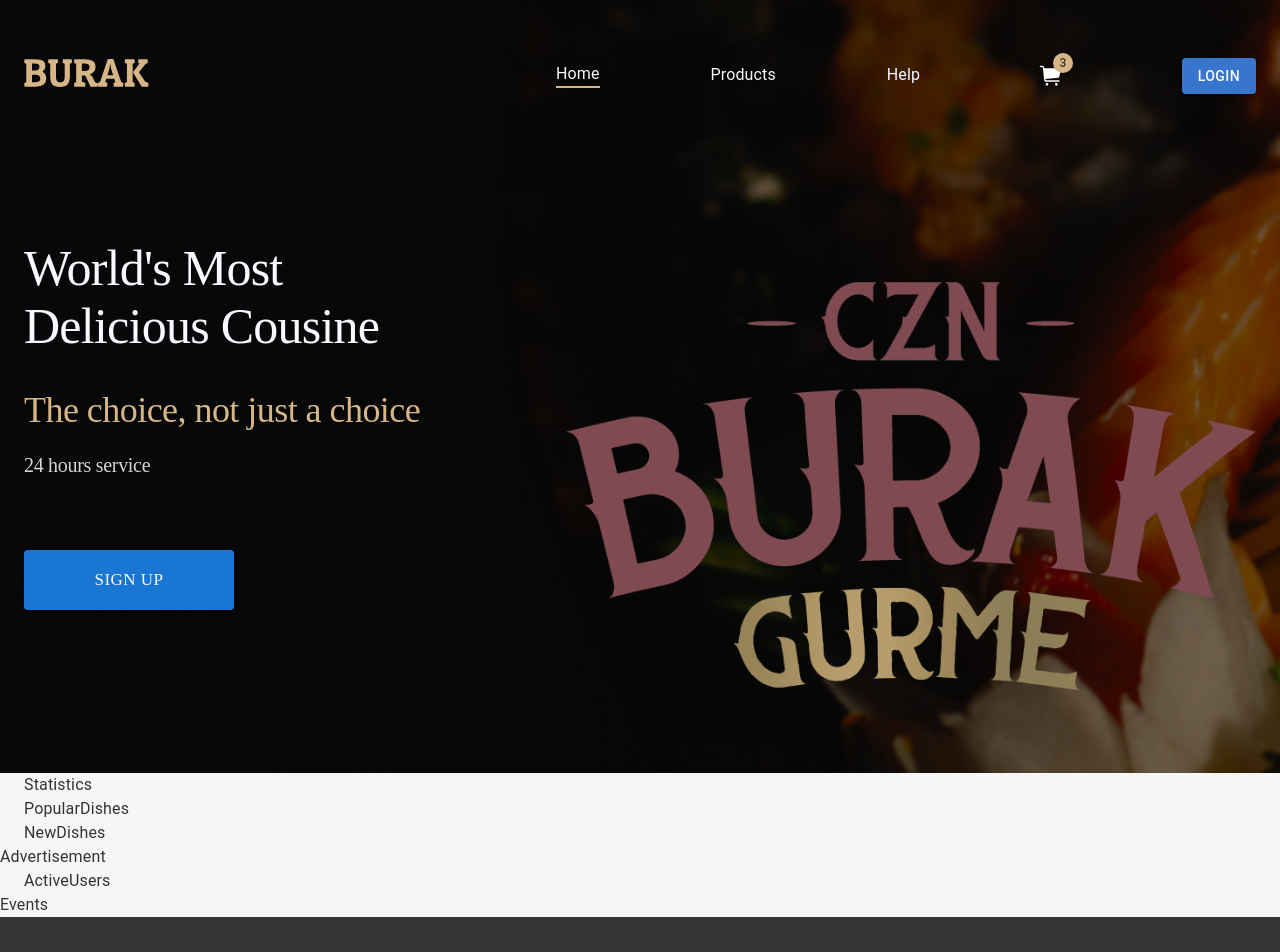
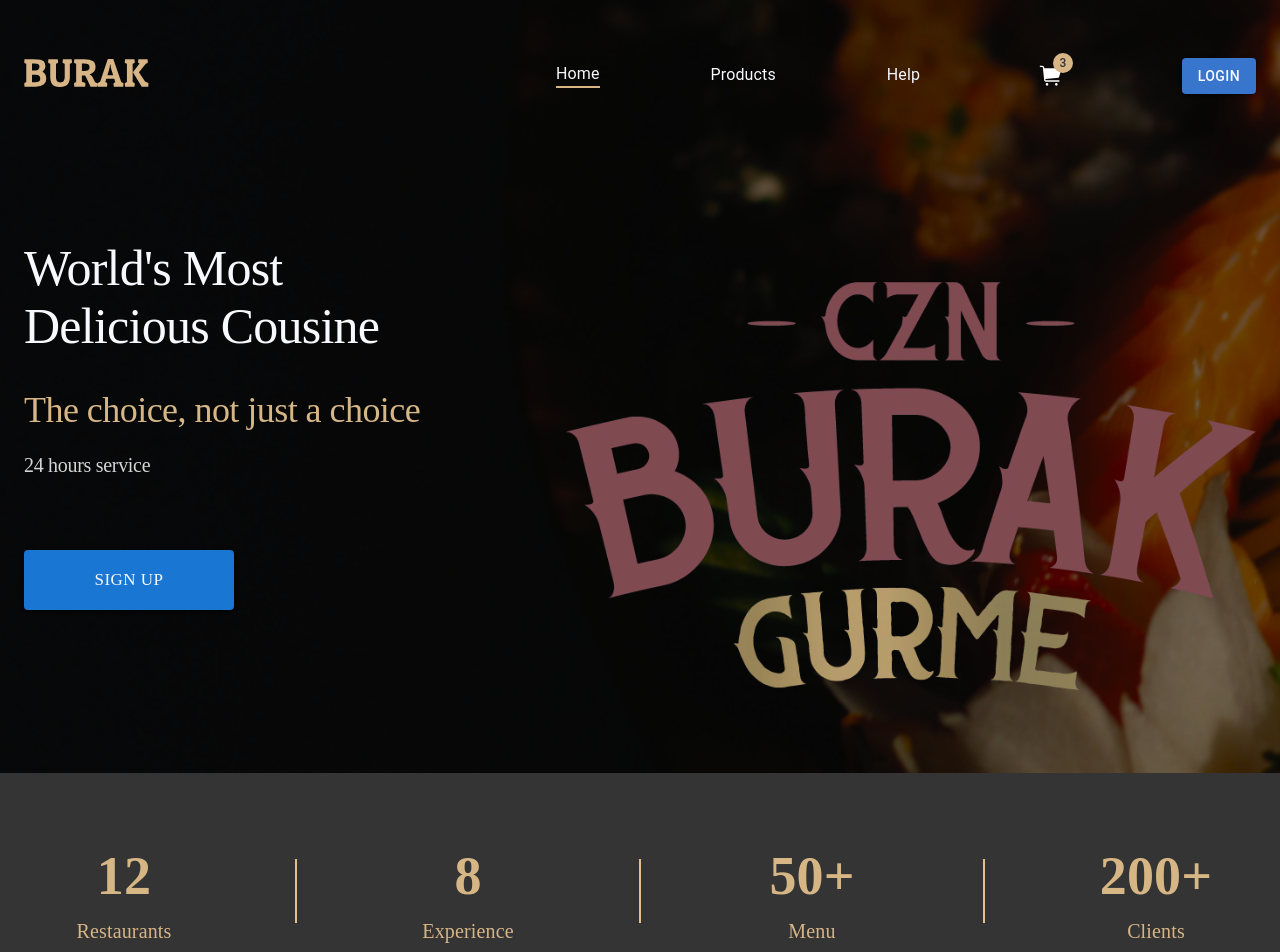
Before and after one commit to ismatbektaylonov-boop/burak-react, a React (Create React App) app: page / in a window 1280 px wide. Shown: the top 952 px of the page. Built offline with nearby package versions, Linux system fonts and the light colour scheme.

Commit message:
fix: modify statistics sectional component

```diff
--- /dev/null
+++ b/src/app/components/divider/index.tsx
@@ -0,0 +1,21 @@
+// import React from 'react';
+import styled from 'styled-components'
+
+export interface IDividerProps {
+	width?: string
+	height?: string
+	bg?: string
+}
+
+const DividerComponent = styled.span<IDividerProps>`
+	display: flex;
+	min-width: ${({ width }) => `${width}px`};
+	min-height: ${({ height }) => `${height}px`};
+	background: ${({ bg }) => `${bg}`};
+`
+
+function Divider(props: IDividerProps) {
+	return <DividerComponent {...props} />
+}
+
+export default Divider
--- a/src/app/screens/homePage/Statistics.tsx
+++ b/src/app/screens/homePage/Statistics.tsx
@@ -1,10 +1,39 @@
 // import React from "react";
-import { Container } from '@mui/material'
+import { Box, Container, Stack } from '@mui/material'
+import Divider from '../../components/divider'
 
 export default function Statistics() {
 	return (
-		<div>
-			<Container>Statistics</Container>
+		<div className='static-frame'>
+			<Container>
+				<Stack className='info'>
+					<Stack className='static-box'>
+						<Box className='static-num'>12</Box>
+						<Box className='static-text'>Restaurants</Box>
+					</Stack>
+
+					<Divider height='64' width='2' bg='#E3C08D' />
+
+					<Stack className='static-box'>
+						<Box className='static-num'>8</Box>
+						<Box className='static-text'>Experience</Box>
+					</Stack>
+
+					<Divider height='64' width='2' bg='#E3C08D' />
+
+					<Stack className='static-box'>
+						<Box className='static-num'>50+</Box>
+						<Box className='static-text'>Menu</Box>
+					</Stack>
+
+					<Divider height='64' width='2' bg='#E3C08D' />
+
+					<Stack className='static-box'>
+						<Box className='static-num'>200+</Box>
+						<Box className='static-text'>Clients</Box>
+					</Stack>
+				</Stack>
+			</Container>
 		</div>
 	)
 }
--- a/src/app/screens/homePage/index.tsx
+++ b/src/app/screens/homePage/index.tsx
@@ -1,3 +1,4 @@
+import '../../../css/home.css'
 import ActiveUsers from './ActiveUsers'
 import Advertisement from './Advertisement'
 import Events from './Events'
--- a/src/css/home.css
+++ b/src/css/home.css
@@ -2,3 +2,47 @@
 	width: 100%;
 	height: auto;
 }
+
+/* Statistics */
+.homepage .static-frame {
+	width: 100%;
+	height: 236px;
+	background: #343434;
+}
+
+.homepage .static-frame .info {
+	height: 100%;
+	display: flex;
+	flex-direction: row;
+	justify-content: space-between;
+	align-items: center;
+}
+
+.homepage .static-frame .info .static-box {
+	width: 200px;
+	height: 116px;
+	display: flex;
+	flex-direction: column;
+	align-items: center;
+	justify-content: center;
+}
+
+.homepage .static-frame .info .static-box .static-num {
+	text-align: center;
+	font-family: Poppins;
+	font-size: 54px;
+	font-style: normal;
+	font-weight: 600;
+	line-height: 80px;
+	color: #d7b686;
+}
+
+.homepage .static-frame .info .static-box .static-text {
+	text-align: center;
+	font-family: Poppins;
+	font-size: 20px;
+	font-style: normal;
+	font-weight: 500;
+	line-height: 30px;
+	color: #d7b586;
+}
```
